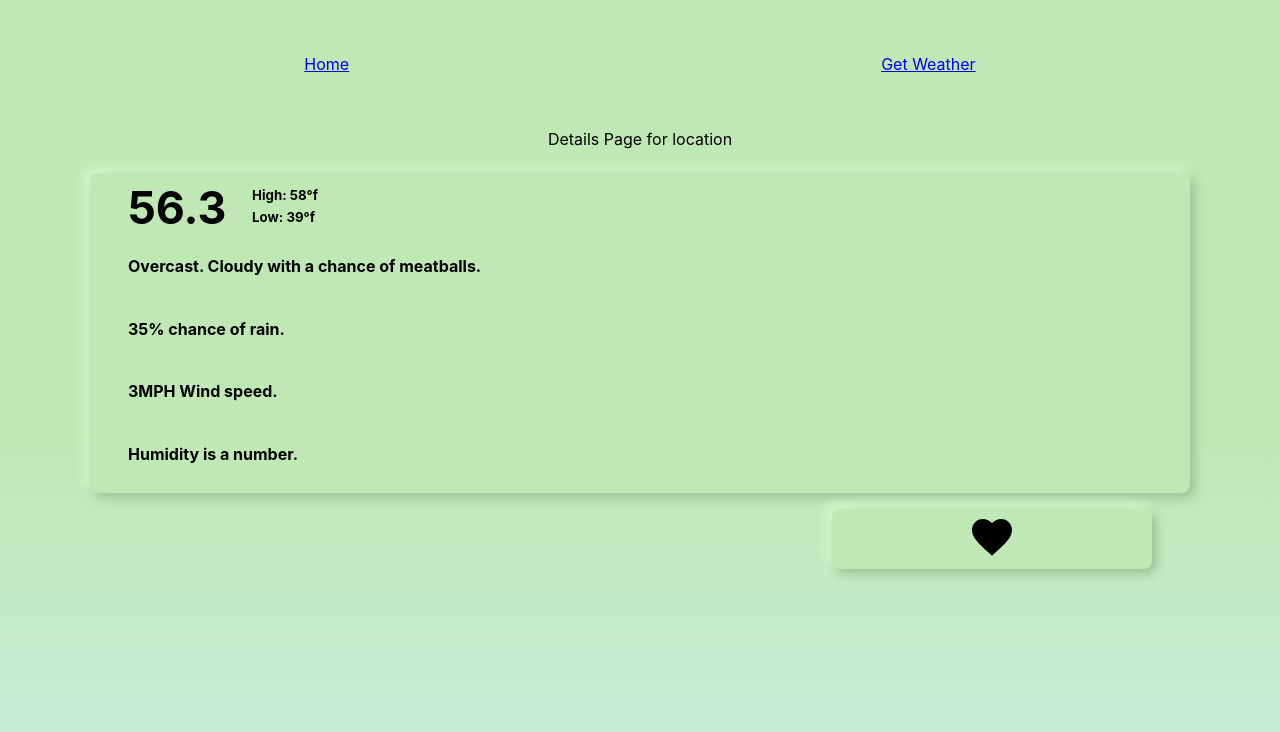
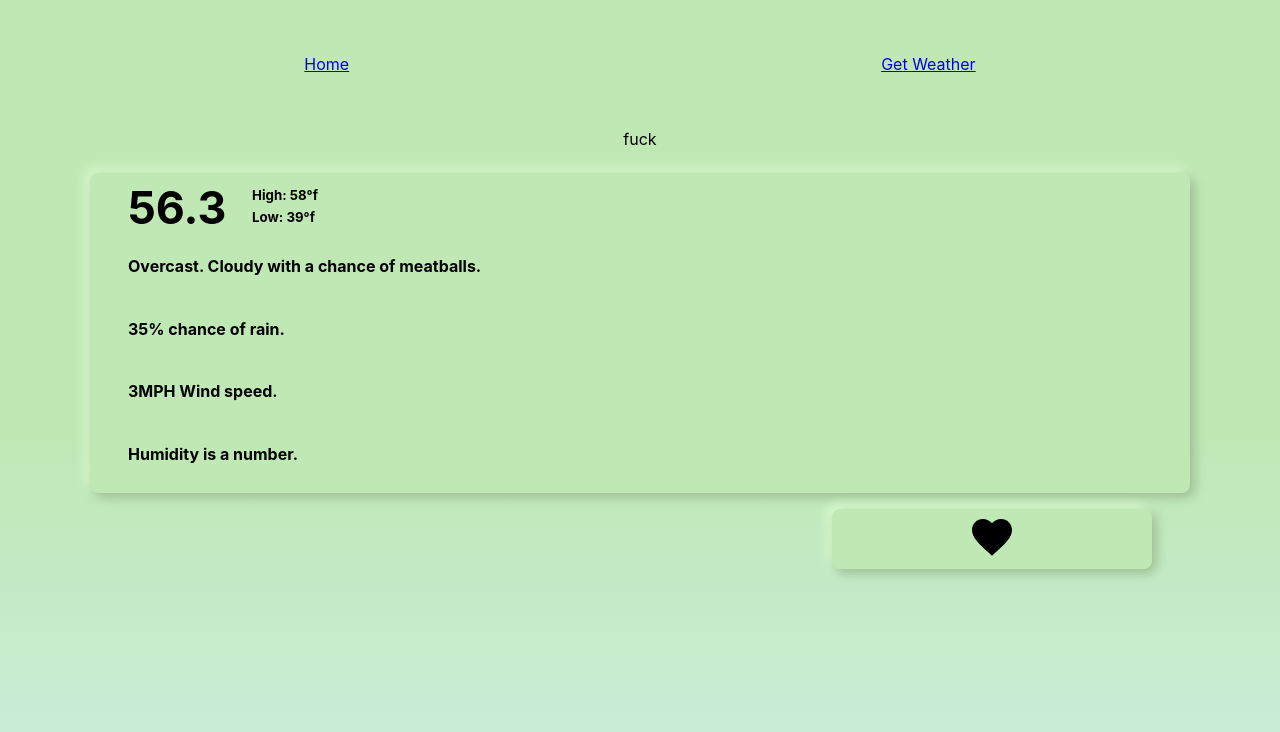
Before and after one commit to TylerEikenberg/Whats-it-Like-Outside-, a React (Create React App) app: page /weather/details/1 in a window 1280 px wide. Shown: the top 732 px of the page. Built offline with nearby package versions, Linux system fonts and the light colour scheme; no server answers.

Commit message:
handling error and loading and getting data dope :+1

```diff
--- a/package.json
+++ b/package.json
@@ -9,6 +9,7 @@
     "@testing-library/react": "^9.3.2",
     "@testing-library/user-event": "^7.1.2",
     "axios": "^0.19.2",
+    "lodash": "^4.17.15",
     "react": "^16.12.0",
     "react-dom": "^16.12.0",
     "react-redux": "^7.1.3",
--- a/src/Pages/Details/Details.js
+++ b/src/Pages/Details/Details.js
@@ -22,14 +22,22 @@ import './Details.css';
  */
 function Details({ match }) {
   const [isFavorite, setFavorite] = useState(false);
+  const dispatch = useDispatch();
+  const { data, loading, error } = useSelector(state => state.weatherReducer);
+  console.log('data: ', data);
 
   const heartClickHandler = () => {
     setFavorite(!isFavorite);
   };
-  const { data, loading, error } = useSelector(state => state.weatherReducer);
+
+  useEffect(() => {
+    dispatch(fetchWeatherDataAsync(match.params.location));
+  }, [dispatch, match.params.location]);
+
   return (
     <div className='Details-page-wrapper'>
-      Details Page for location
+      {loading ? null : 'fuck'}
+
       <div className='Details-weather-container'>
         <section className='Details-temp-box'>
           <h1 className='Details-current-temp'>56.3</h1>
--- a/src/Pages/Search/Search.js
+++ b/src/Pages/Search/Search.js
@@ -1,5 +1,6 @@
-import React from 'react';
+import React, { useEffect } from 'react';
 import { useSelector } from 'react-redux';
+import get from 'lodash/get';
 import './Search.css';
 import { SearchBar, WeatherCard } from '../../components/';
 
@@ -9,15 +10,24 @@ import { SearchBar, WeatherCard } from '../../components/';
 // add useEffect
 // add redux
 
+/**
+ * TODO:
+ * figure out why I cant get the currently data from state...
+ */
 function Search() {
   const { data, loading, error } = useSelector(state => state.weatherReducer);
-  console.log(data);
 
+  // get(data, 'data.daily')
+
+  // console.log(data.data?.daily);
   return (
     <div className='Search-container'>
       Search Page
       <SearchBar />
+      {data.error ? data.error : null}
+      {loading ? 'Loading' : null}
       {data.location ? <WeatherCard data={data} /> : null}
+      {data.data ? data.data.daily.summary : null}
     </div>
   );
 }
--- a/src/redux/actions/weatherActions.js
+++ b/src/redux/actions/weatherActions.js
@@ -26,12 +26,13 @@ export const fetchWeatherFailure = error => {
 export const fetchWeatherDataAsync = location => {
   return async dispatch => {
     try {
+      dispatch(fetchWeatherData());
       const { data } = await axios.get(
         `https://weather-api-tse.herokuapp.com/weather?address=${location}`
       );
       dispatch(fetchWeatherSuccess(data));
     } catch (error) {
-      dispatch(fetchWeatherFailure(error.response));
+      dispatch(fetchWeatherFailure(error));
     }
   };
 };
--- a/src/redux/reducers/weatherReducer.js
+++ b/src/redux/reducers/weatherReducer.js
@@ -1,5 +1,5 @@
 const initState = {
-  data: [],
+  data: {},
   loading: false,
   error: null
 };
```
